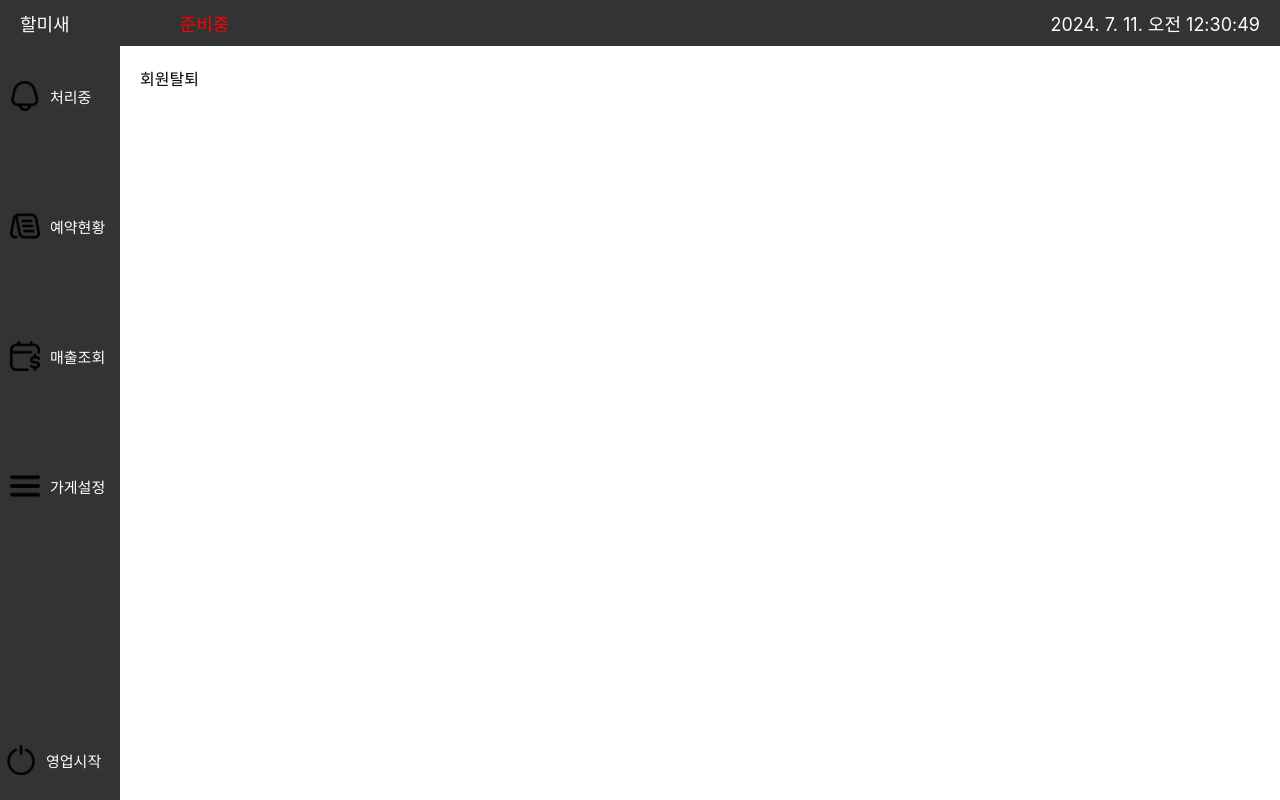
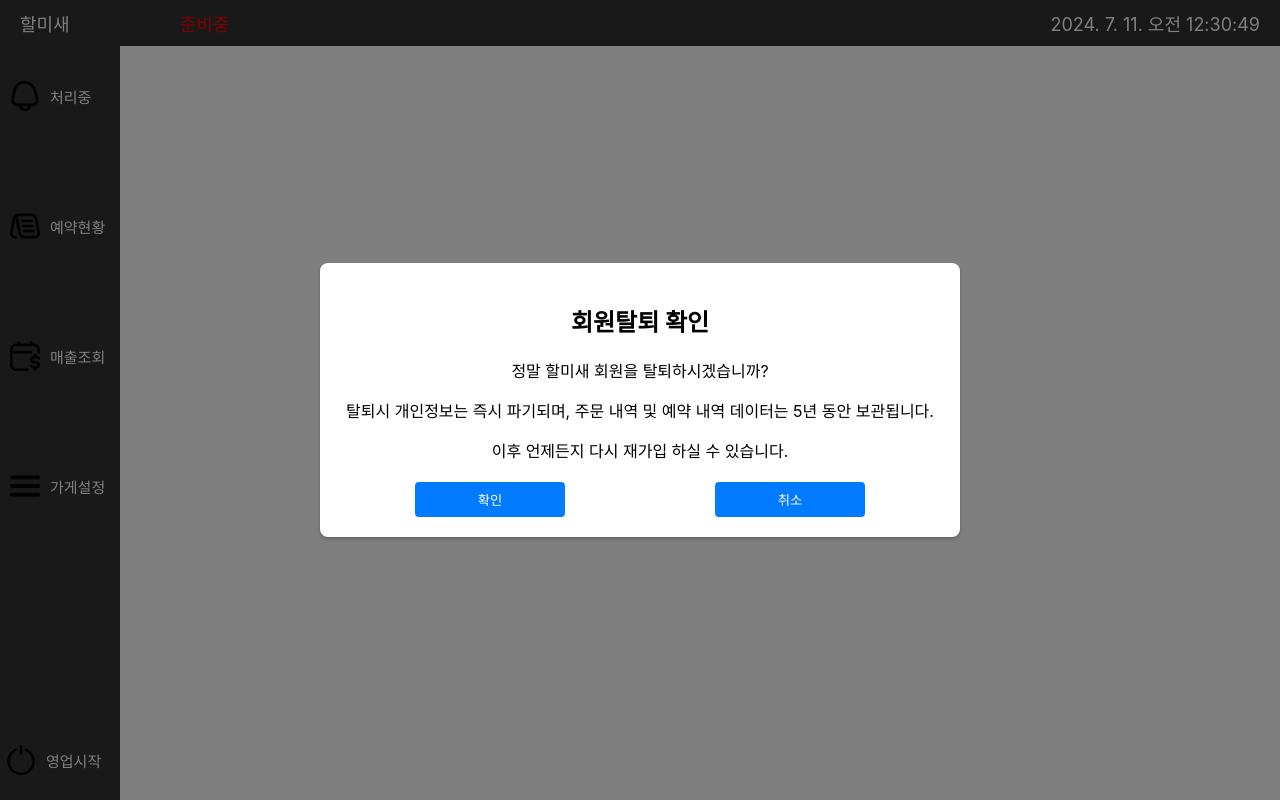
Before and after one commit to halmisae/FrontEnd-owner, a React (Create React App) app: page /withdraw in a window 1280 px wide. Built offline with nearby package versions, Linux system fonts and the light colour scheme.

Commit message:
add modal at withdraw page, and fix modal.css, add cancel button at Sidebar.js

```diff
--- a/src/Sidebar.js
+++ b/src/Sidebar.js
@@ -44,9 +44,12 @@ const Sidebar = ({status, toggleStatus}) => {
           <Modal isOpen={isModalOpen} onClose={handleCloseModal}>
               <p className={"status-check"}>{status === '영업중' ? '영업을 종료하시겠습니까?' : '영업을 시작하시겠습니까?'}</p>
               <p className={"status-index"}>{status === '영업중' ? '처리중인 예악이 남아있을 경우 전부 취소처리 됩니다' : ''}</p>
-              <button onClick={handleConfirmAction}>
-                  {status === '영업중' ? '영업종료하기' : '영업시작하기'}
-              </button>
+              <div className={"modal-buttons"}>
+                  <button className={"modal-button"} onClick={handleConfirmAction}>
+                      {status === '영업중' ? '영업종료하기' : '영업시작하기'}
+                  </button>
+                  <button className={"modal-button"} onClick={handleCloseModal}>취소</button>
+              </div>
           </Modal>
       </div>
   )
--- a/src/components/Modal.jsx
+++ b/src/components/Modal.jsx
@@ -9,7 +9,6 @@ const Modal = ({isOpen, onClose, children}) => {
         <div className={"modal"}>
             <div className={"modal-content"}>
                 {children}
-                <button onClick={onClose}>Close</button>
             </div>
         </div>,
         document.getElementById("modal-root")
--- a/src/components/WithDraw.jsx
+++ b/src/components/WithDraw.jsx
@@ -1,8 +1,32 @@
-import React from "react";
+import React,{useState} from "react";
+import {useNavigate} from "react-router-dom";
+import Modal from "./Modal";
 
-const WithDraw = () => {
+const WithDraw =()=> {
+  const [isOpen,setIsOpen] = useState(true);
+  const navigate = useNavigate();
+
+  const handleConfirm =()=>{
+    console.log("Account deleted");
+  };
+
+  const handleClose =()=>{
+    setIsOpen(false);
+    navigate(-1);
+  };
   return(
-      <div>회원탈퇴</div>
+      <div>
+        <Modal isOpen={isOpen} onClose={handleClose}>
+          <h2>회원탈퇴 확인</h2>
+          <p>정말 할미새 회원을 탈퇴하시겠습니까?</p>
+          <p>탈퇴시 개인정보는 즉시 파기되며, 주문 내역 및 예약 내역 데이터는 5년 동안 보관됩니다.</p>
+          <p>이후 언제든지 다시 재가입 하실 수 있습니다.</p>
+          <div className={"modal-buttons"}>
+            <button className={"modal-button"} onClick={handleConfirm}>확인</button>
+            <button className={"modal-button"} onClick={handleClose}>취소</button>
+          </div>
+        </Modal>
+      </div>
   )
 }
 
--- a/src/scss/Modal.css
+++ b/src/scss/Modal.css
@@ -0,0 +1,41 @@
+/* src/scss/Modal.css */
+.modal {
+    position: fixed;
+    top: 0;
+    left: 0;
+    right: 0;
+    bottom: 0;
+    background-color: rgba(0, 0, 0, 0.5);
+    display: flex;
+    align-items: center;
+    justify-content: center;
+    z-index: 1000;
+}
+
+.modal-content {
+    background-color: white;
+    padding: 20px;
+    border-radius: 8px;
+    width: 600px;
+    box-shadow: 0 2px 10px rgba(0, 0, 0, 0.1);
+    text-align: center;
+}
+.modal-buttons {
+    display: flex;
+    justify-content: space-around;
+    margin-top: 20px;
+}
+
+.modal-button {
+    padding: 10px 20px;
+    border: none;
+    border-radius: 4px;
+    cursor: pointer;
+    background-color: #007bff;
+    color: white;
+    width: 150px;
+}
+
+.modal-button:hover {
+    background-color: #0056b3;
+}
```
